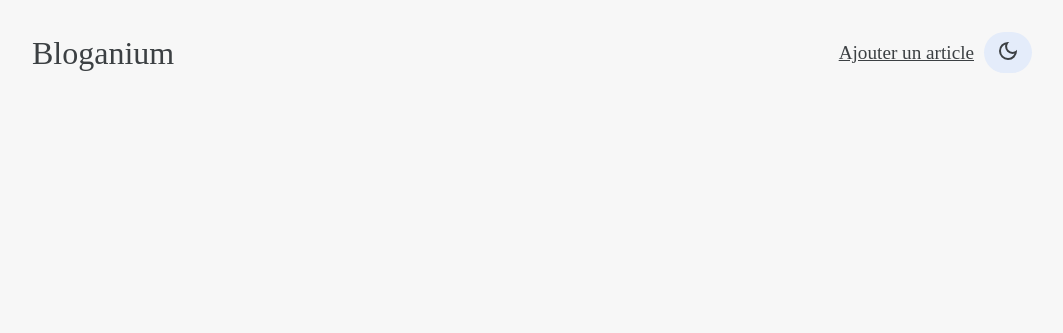
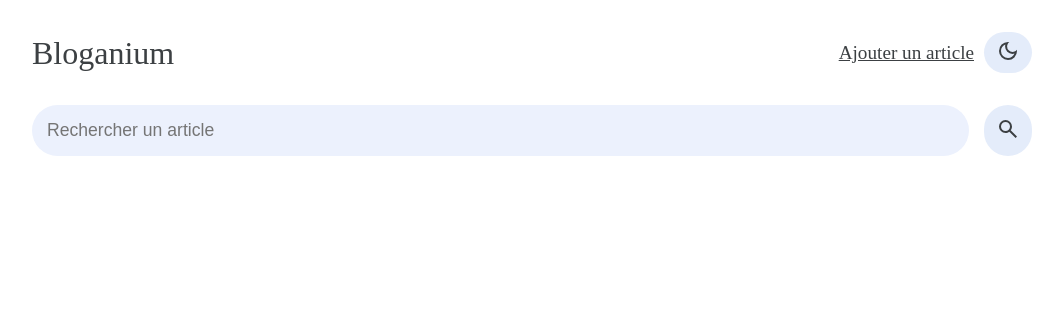
Before and after one commit to Maltarde/Bloganium, a Django app: page / in a window 1280 px wide. Shown: the top 333 px of the page, without its empty margins (108-1171 px from the left). Run offline with Django 4.2, Linux system fonts and the light colour scheme; the visitor is signed in with stand-in values (Sample User, id 1); data that the repository does not hold is empty.

Commit message:
Add search bar

```diff
--- a/src/posts/forms.py
+++ b/src/posts/forms.py
@@ -6,3 +6,11 @@ class BlogPostForm(forms.ModelForm):
     class Meta:
         model = BlogPost
         fields = ["title", "content", "published", ]
+
+
+class SearchForm(forms.Form):
+    search = forms.CharField(
+        max_length=100,
+        required=False,
+        widget=forms.TextInput(attrs={'placeholder': 'Rechercher un article'})
+    )
--- a/src/posts/static/css/style.css
+++ b/src/posts/static/css/style.css
@@ -1,12 +1,14 @@
 @import "reset.css";
 
 [data-theme="light"] {
-    --bg: #F7F7F7;
+    --bg: #FFFFFF;
     --font: #3c4043;
     --submit: #E4ECFA;
     --submit-hover: #D6DDEA;
     --delete-a: #FF0000;
     --box-shadow: rgba(0, 0, 0, 0.24) 0px 3px 8px;
+    --search: #ECF1FD;
+    --search-font: #202021;
 }
 
 [data-theme="dark"] {
@@ -16,6 +18,8 @@
     --submit-hover: #4B4F52;
     --delete-a: #DD0000;
     --box-shadow: rgba(255, 255, 255, 0.24) 0px 3px 8px;
+    --search: #262a33;
+    --search-font: #e0e2e5;
 }
 
 body {
@@ -238,6 +242,35 @@ input[type=submit] {
     box-shadow: var(--box-shadow);
 }
 
+
+#search {
+    display: flex;
+    flex-direction: row;
+}
+
+#id_search {
+    padding: 15px;
+    width: 100%;
+    border-radius: 40px;
+    border: none;
+    font-size: 1.1em;
+    background: var(--search);
+    color: var(--search-font)
+}
+
+button {
+    padding: 10px 15px;
+    border-radius: 40px;
+    cursor: pointer;
+    background: var(--submit);
+    border: solid 1px var(--submit-border);
+    color: var(--submit-font);
+}
+
+button:hover {
+    background: var(--submit-hover);
+}
+
 @media (max-width: 1024px) {
     #blog article {
         width: 100%;
--- a/src/posts/templates/posts/home_posts.html
+++ b/src/posts/templates/posts/home_posts.html
@@ -1,10 +1,19 @@
 {% extends "posts/base.html" %}
+{% load static %}
 
 {% block title %}
     Accueil
 {% endblock %}
 
 {% block content %}
+    <form method="post" action="{% url 'posts:search_redirect' %}" id="search">
+        {% csrf_token %}
+        {{search.search}}
+        <button>
+            <img v-if="mod" src="{% static 'image/search.svg' %}">
+            <img v-else src="{% static 'image/search-light.svg' %}">
+        </button>
+    </form>
     {% for post in page_obj %}
         <article>
             <a href="{% url 'posts:view' post.slug %}">
--- a/src/posts/urls.py
+++ b/src/posts/urls.py
@@ -1,12 +1,14 @@
 from django.urls import path
-from posts.views import blog_home, blog_post_create, blog_post_edit, blog_post_view, blog_post_delete
+from posts.views import *
 
 app_name = "posts"
 
 urlpatterns = [
     path("", blog_home, name="home"),
     path("create/", blog_post_create, name="create"),
+    path("search/", blog_post_search_redirect, name="search_redirect"),
     path("<slug:slug>/", blog_post_view, name="view"),
     path("edit/<slug:slug>/", blog_post_edit, name="edit"),
     path("delete/<slug:slug>/", blog_post_delete, name="delete"),
+    path("search/<str:search>/", blog_post_search, name="search"),
 ]
--- /dev/null
+++ b/src/posts/utils.py
@@ -0,0 +1,25 @@
+from django.core.paginator import Paginator
+
+from posts.models import BlogPost
+
+
+def _get_posts(request, search=""):
+    if search:
+        if request.user.is_authenticated:
+            posts = BlogPost.objects.filter(title__icontains=search).order_by("-last_updated")
+        else:
+            posts = BlogPost.objects.filter(title__icontains=search, published=True).order_by("-last_updated")
+    else:
+        if request.user.is_authenticated:
+            posts = BlogPost.objects.all().order_by("-last_updated")
+        else:
+            posts = BlogPost.objects.filter(published=True).order_by("-last_updated")
+
+    return posts
+
+
+def get_paginated_posts(request, search=""):
+    posts = _get_posts(request, search=search)
+    paginator = Paginator(posts, 8)
+    page_number = request.GET.get("page")
+    return paginator.get_page(page_number)
--- a/src/posts/views.py
+++ b/src/posts/views.py
@@ -1,22 +1,39 @@
 from django.shortcuts import render, redirect, get_object_or_404
 from django.contrib.auth.decorators import login_required
-from django.core.paginator import Paginator
+from django.urls import NoReverseMatch
 
-from posts.forms import BlogPostForm
+from posts.forms import BlogPostForm, SearchForm
 from posts.models import BlogPost
+from posts.utils import get_paginated_posts
 
 
 def blog_home(request):
-    if request.user.is_authenticated:
-        posts = BlogPost.objects.all().order_by("-last_updated")
-    else:
-        posts = BlogPost.objects.filter(published=True).order_by("-last_updated")
+    context = {
+        "search": SearchForm(),
+        "page_obj": get_paginated_posts(request)
+    }
+    return render(request, "posts/home_posts.html", context=context)
 
-    paginator = Paginator(posts, 8)
-    page_number = request.GET.get("page")
-    page_obj = paginator.get_page(page_number)
 
-    return render(request, "posts/home_posts.html", context={"page_obj": page_obj})
+def blog_post_search(request, search):
+    context = {
+        "search": SearchForm(),
+        "page_obj": get_paginated_posts(request, search)
+    }
+    return render(request, "posts/home_posts.html", context=context)
+
+
+def blog_post_search_redirect(request):
+    if "search" in request.POST:
+        form = SearchForm(request.POST)
+        if form.is_valid():
+            data = form.cleaned_data["search"]
+            try:
+                return redirect("posts:search", search=data)
+            except NoReverseMatch:
+                pass
+
+    return redirect("posts:home")
 
 
 def blog_post_view(request, slug):
```
Also changed, not shown: src/posts/static/image/search-light.svg (added), src/posts/static/image/search.svg (added).
